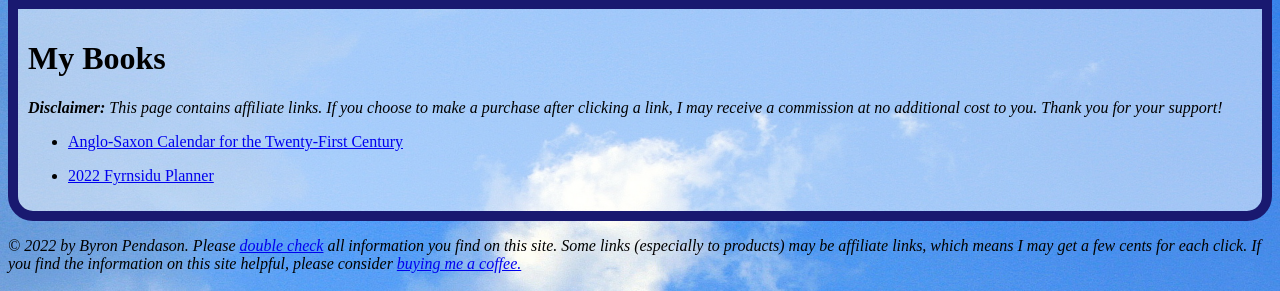
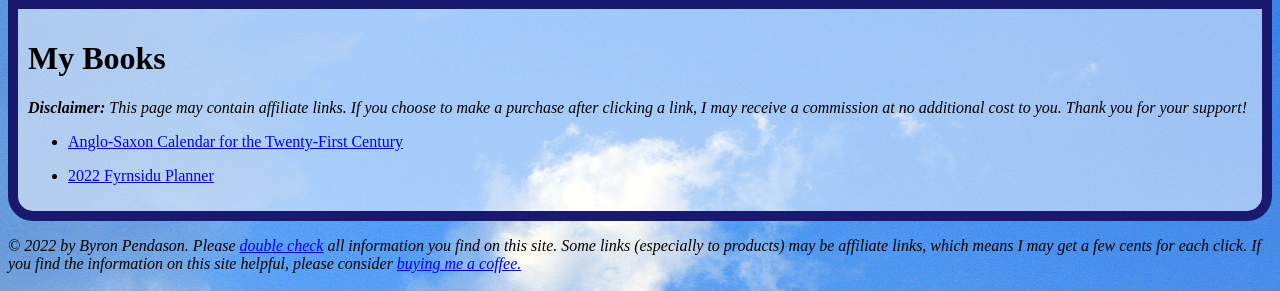
Before and after one commit to byronpendason/byronpendason.github.io, a Jekyll site: the page built from books.md, in a window 1280 px wide. Shown: the part 166-457 px from the top of the page. Built offline with Jekyll 4.4.1, drawn with Linux system fonts in a browser that asks for light colours; our own code applies the rules of GitHub Pages for plain Markdown files; comment, search, counter and statistics services are not loaded.

Commit message:
Update affiliates.html

```diff
--- a/_includes/affiliates.html
+++ b/_includes/affiliates.html
@@ -1,3 +1,3 @@
 {% if page.affiliates %}
-<i><b>Disclaimer:</b> This page contains affiliate links. If you choose to make a purchase after clicking a link, I may receive a commission at no additional cost to you. Thank you for your support!</i>
+<i><b>Disclaimer:</b> This page may contain affiliate links. If you choose to make a purchase after clicking a link, I may receive a commission at no additional cost to you. Thank you for your support!</i>
 {% endif %}
```
